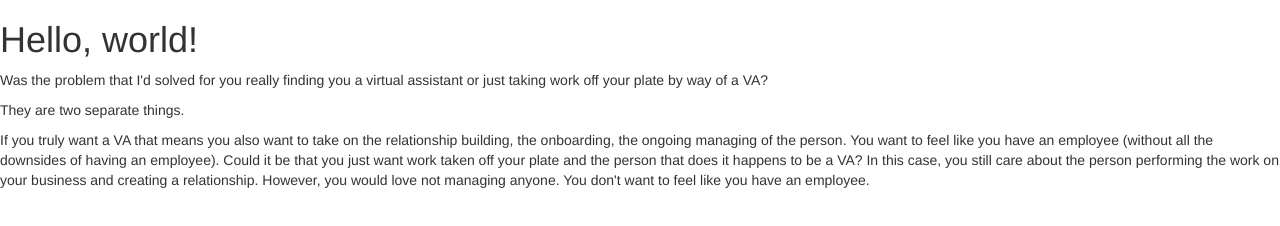
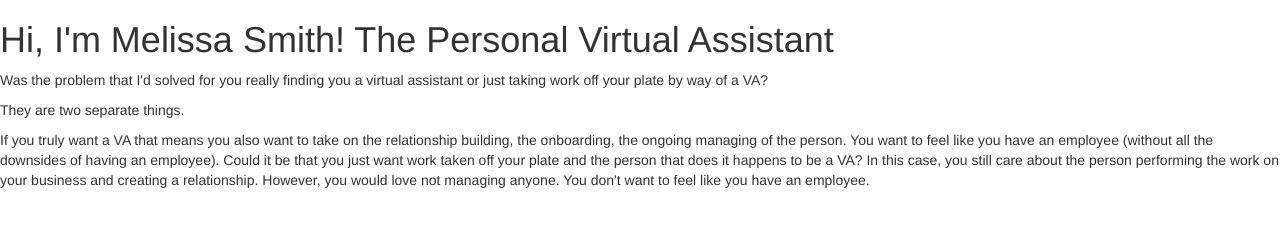
Before and after one commit to ThePVA/thePVA.github.io, a plain HTML site: page index.html in a window 1280 px wide. Drawn offline with nearby package versions, Linux system fonts and the light colour scheme.

Commit message:
update wording

```diff
--- a/index.html
+++ b/index.html
@@ -26,7 +26,7 @@
     <script src="https://maxcdn.bootstrapcdn.com/bootstrap/3.3.7/js/bootstrap.min.js" integrity="sha384-Tc5IQib027qvyjSMfHjOMaLkfuWVxZxUPnCJA7l2mCWNIpG9mGCD8wGNIcPD7Txa" crossorigin="anonymous"></script>
   </head>
   <body>
-    <h1>Hello, world!</h1>
+    <h1>Hi, I'm Melissa Smith! The Personal Virtual Assistant</h1>
 
     <p>
       Was the problem that I'd solved for you really finding you a virtual
```
